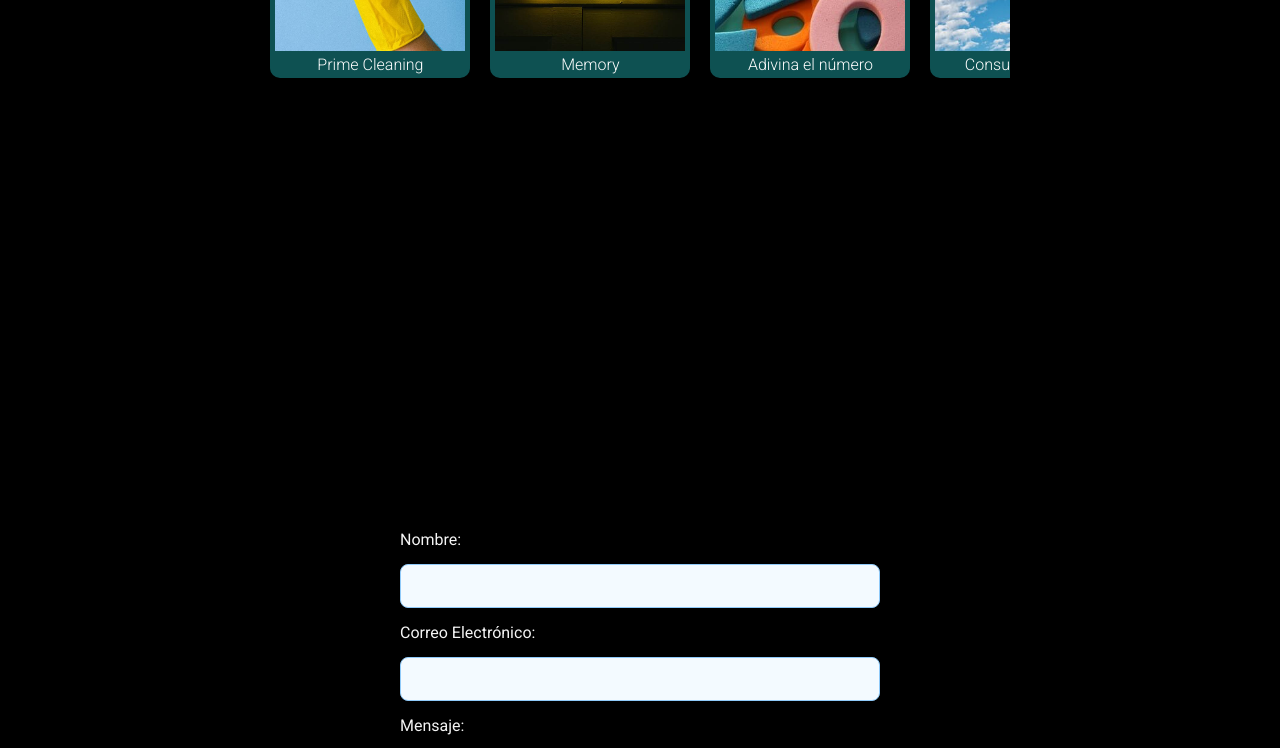
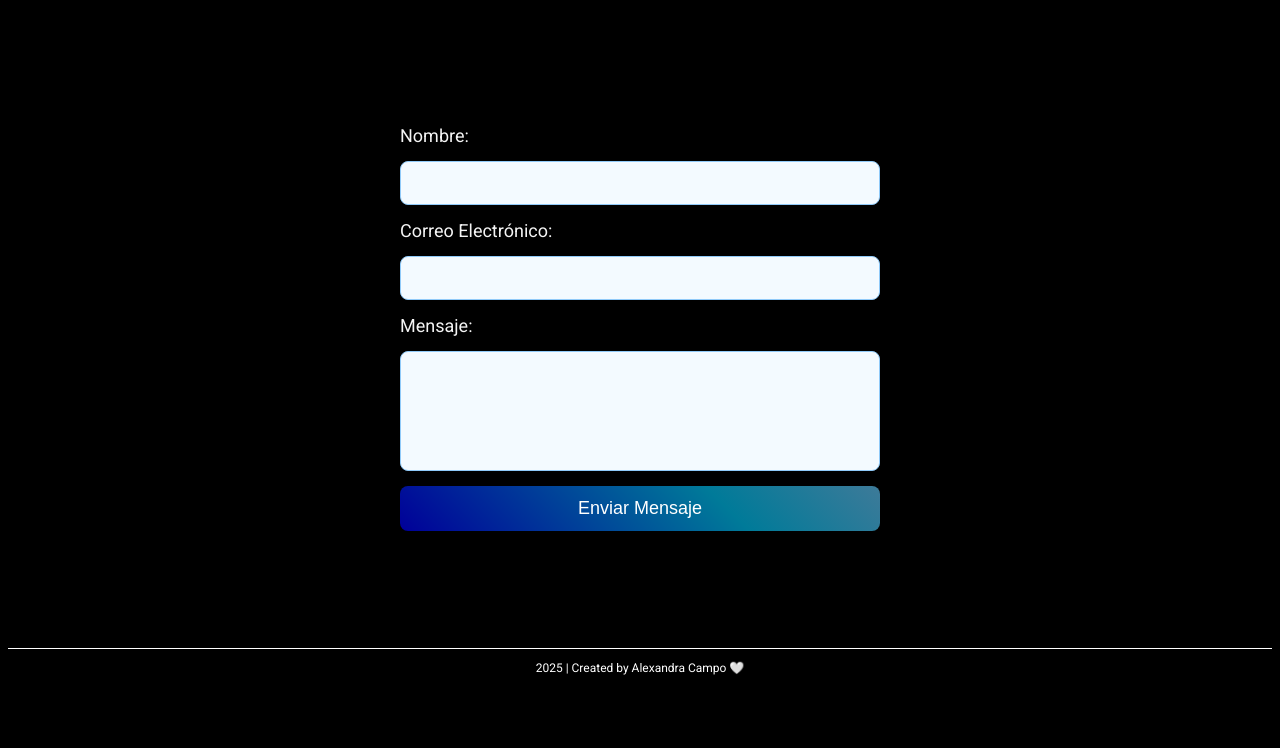
Before and after one commit to alexandracampo/alexandra, a React (Vite) app: page / in a window 1280 px wide. Shown: the part 1280-2028 px from the top of the page. After the commit the page ends 1967 px from the top, so only its background shows below. Built offline with nearby package versions, Linux system fonts and the light colour scheme.

Commit message:
change vh in sections

```diff
--- a/src/components/Contact/Contact.jsx
+++ b/src/components/Contact/Contact.jsx
@@ -24,6 +24,8 @@ const Contact = () => {
 
                     <button type="submit" className="contact-button">Enviar Mensaje</button>
                 </form>
+
+
             </div>
         </section>
     );
--- a/src/components/Contact/contact.scss
+++ b/src/components/Contact/contact.scss
@@ -1,5 +1,5 @@
 .contact-section {
-  height: 100vh;
+  height: 80vh;
   display: flex;
   justify-content: center;
   align-items: center;
@@ -13,6 +13,11 @@
   box-shadow: 0 4px 10px rgba(0, 0, 0, 0.1);
   width: 100%;
   max-width: 500px;
+}
+
+.title {
+  font-size: 20px;
+  padding-bottom: 2rem;
 }
 
 .contact-title {
@@ -29,10 +34,14 @@
 }
 
 .contact-label {
-  font-size: 1rem;
+  font-size: 14px;
   font-weight: 400;
   text-align: left;
   color: rgba(255, 255, 255, 0.956);
+
+  @media (min-width: 600px) {
+    font-size: 18px;
+  }
 }
 
 .contact-input,
@@ -52,7 +61,7 @@
 }
 
 .contact-button {
-  font-size: 1rem;
+  font-size: 14px;
   background: linear-gradient(
     45deg,
     rgba(0, 0, 255, 0.6),
@@ -71,6 +80,10 @@
   transition: background 0.3s;
   width: 100%;
 
+  @media (min-width: 600px) {
+    font-size: 18px;
+  }
+
   &:hover {
     background-color: #0d47a1; // Azul más oscuro al pasar el cursor
   }
--- a/src/components/Projects/projects.scss
+++ b/src/components/Projects/projects.scss
@@ -1,5 +1,5 @@
 .projects {
-  height: 100vh;
+  height: 80vh;
   display: flex;
   align-items: center;
   justify-content: center;
--- a/src/components/Welcome/welcome.scss
+++ b/src/components/Welcome/welcome.scss
@@ -3,7 +3,7 @@
   justify-content: center;
   align-items: center;
   text-align: center;
-  height: 100vh;
+  height: 80vh;
 
   .welcome {
     display: flex;
@@ -46,6 +46,7 @@
     }
 
     .welcome__text {
+      width: 60rem;
       @media (min-width: 600px) {
         font-size: 20px;
         margin-left: 4rem;
```
